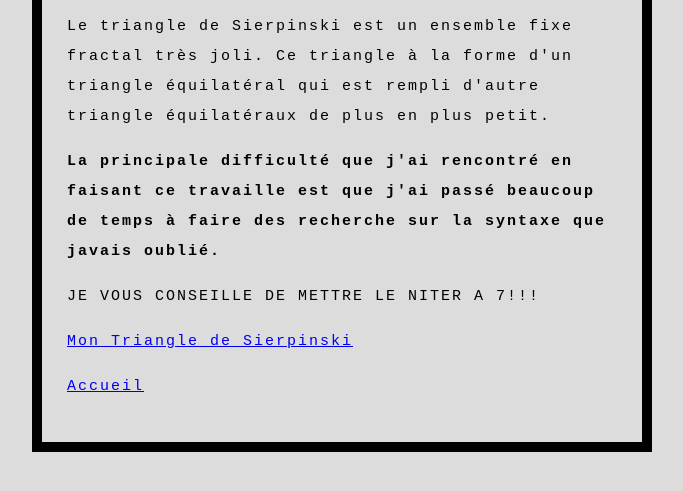
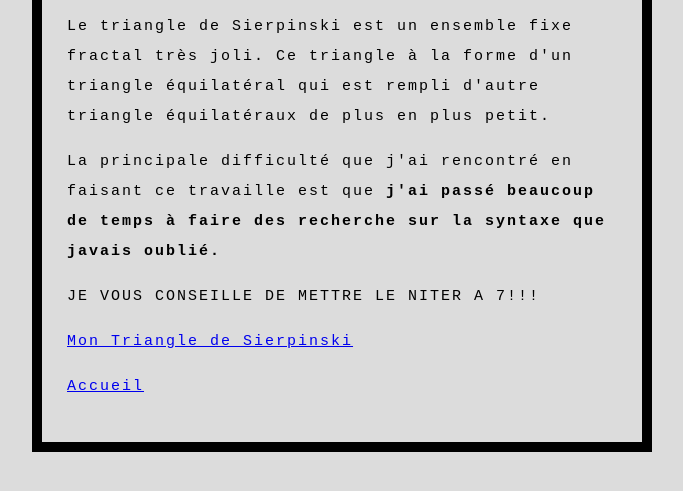
Before and after one commit to AntoineGallant/projet.html, a plain HTML site: page index.html in a window 1280 px wide. Shown: the part 93-584 px from the top of the page, without its empty margins (298-981 px from the left). Drawn offline with Linux system fonts and the light colour scheme.

Commit message:
Update index.html

```diff
--- a/index.html
+++ b/index.html
@@ -9,7 +9,7 @@
     <h1>DM Projet Sierpinski</h1>
     <p> Le triangle de Sierpinski est un ensemble fixe fractal très joli. Ce triangle à la forme d'un triangle équilatéral qui est rempli d'autre triangle équilatéraux de plus en plus petit.</p>
 
-    <p><strong>La principale difficulté que j'ai rencontré en faisant ce travaille est que j'ai passé beaucoup de temps à faire des recherche sur la syntaxe que javais oublié.</strong></p>
+    <p>La principale difficulté que j'ai rencontré en faisant ce travaille est que <strong>j'ai passé beaucoup de temps à faire des recherche sur la syntaxe que javais oublié.</strong></p>
 
     <p>JE VOUS CONSEILLE DE METTRE LE NITER A 7!!!</p>
     <p><a href="https://repl.it/repls/PitifulWrySimulation#main.py">Mon Triangle de Sierpinski</a></p>
```
